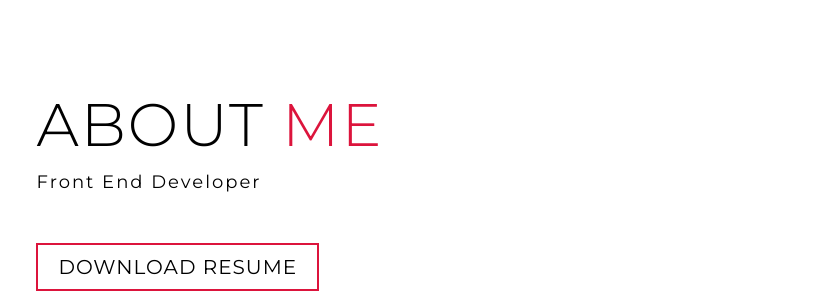
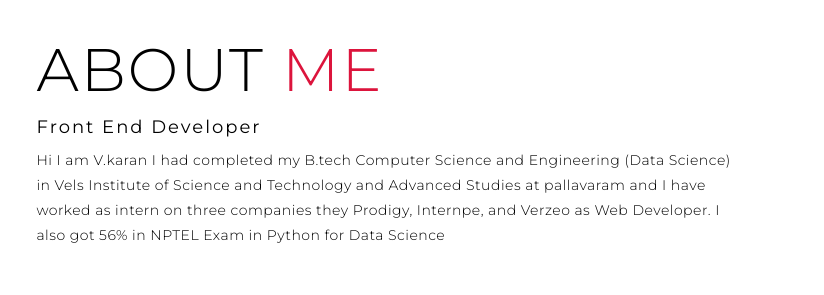
Before and after one commit to Karanveera/Task-4-prodigy, a plain HTML site: page index.html in a window 1280 px wide. Shown: the part 986-1281 px from the top of the page, 456-1280 px from the left. Drawn offline with Linux system fonts and the light colour scheme; files whose address does not match are found by name.

Commit message:
Add files via upload

```diff
--- a/index.html
+++ b/index.html
@@ -60,7 +60,7 @@
       <div class="col-right">
         <h1 class="section-title">About <span>me</span></h1>
         <h2>Front End Developer</h2>
-        <p></p>
+        <p>Hi I am V.karan I had completed my B.tech Computer Science and Engineering (Data Science) in Vels Institute of Science and Technology and Advanced Studies at pallavaram and I have worked as intern on three companies they Prodigy, Internpe, and Verzeo as Web Developer. I also got 56% in NPTEL Exam in Python for Data Science</p>
         <a href="#" class="cta">Download Resume</a>
       </div>
     </div>
```
